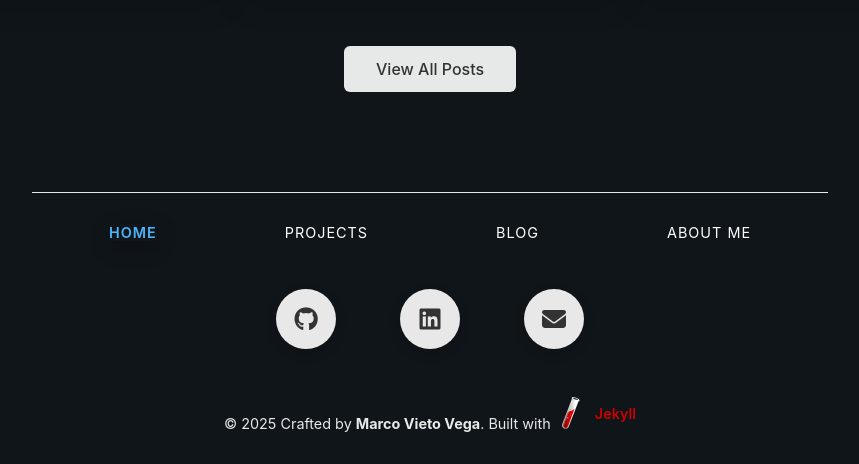
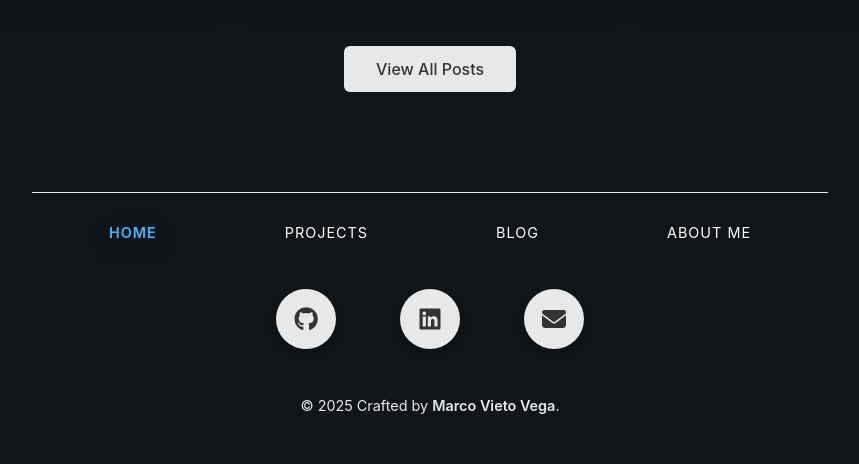
Before and after one commit to marcovietovega/portfolio, a Jekyll site: the page built from index.md, in a window 1280 px wide. Shown: the part 2115-2579 px from the top of the page, without its empty margins (210-1069 px from the left). Built offline with Jekyll 4.4.1, drawn with Linux system fonts in a browser that asks for light colours.

Commit message:
style: simplify footer design by removing Jekyll branding and updating copyright section
- Removed Jekyll branding elements from the footer for a cleaner look.
- Updated the copyright section to enhance clarity and focus on the author.

```diff
--- a/_includes/footer.html
+++ b/_includes/footer.html
@@ -39,19 +39,10 @@
       </a>
     </div>
 
-
     <div class="footer-copyright">
       <p>
         &copy; {{ site.time | date: "%Y" }} Crafted by
-        <strong>{{ site.author.name }}</strong>. Built with
-        <span class="jekyll-brand">
-          <img
-            src="{{ '/assets/img/jekyll-icon.svg' | relative_url }}"
-            alt="Jekyll static site generator logo"
-            class="jekyll-icon"
-          />
-          Jekyll
-        </span>
+        <strong>{{ site.author.name }}</strong>.
       </p>
     </div>
   </div>
--- a/_sass/partials/_footer.scss
+++ b/_sass/partials/_footer.scss
@@ -97,27 +97,11 @@
   margin: 0;
 }
 
-.jekyll-brand {
-  color: #cc0000;
+.footer-copyright strong {
   font-weight: 600;
 }
 
-.jekyll-icon {
-  width: 32px;
-  height: 32px;
-  margin-right: 0.5rem;
-  vertical-align: middle;
-  display: inline-block;
+.footer-copyright a {
+  color: #fff;
+  text-decoration: underline;
 }
-
-.jekyll-brand {
-  display: inline-flex;
-  align-items: center;
-  color: #cc0000;
-  font-weight: 600;
-  transition: color 0.2s ease;
-}
-
-.jekyll-brand:hover {
-  color: #e60000;
-}
```
Also changed, not shown: assets/img/jekyll-icon.svg (deleted).
